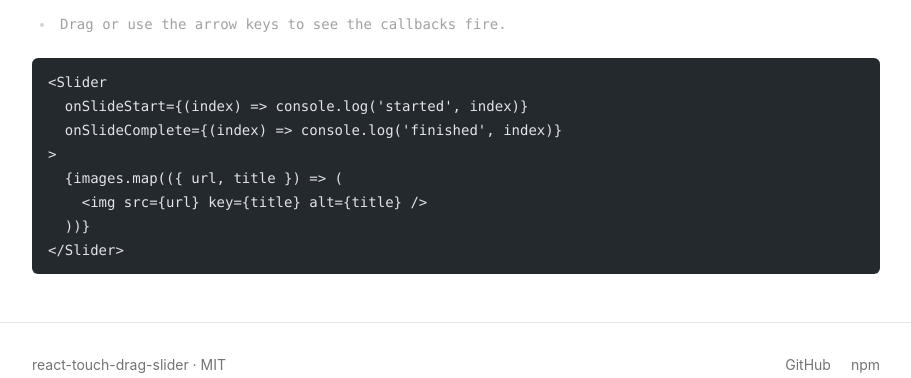
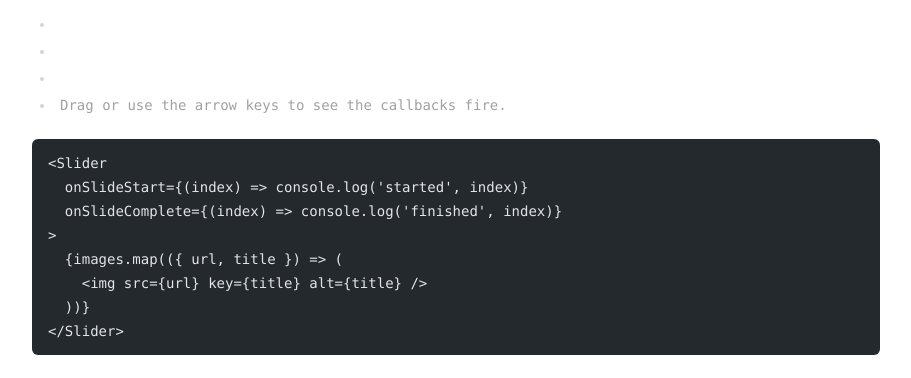
Before and after one commit to bushblade/react-touch-drag-slider, an Astro site in the folder site/: page /examples/callbacks in a window 1280 px wide. Shown: the part 560-938 px from the top of the page, without its empty margins (184-1095 px from the left). Built offline with nearby package versions, Linux system fonts and the light colour scheme; Astro itself is replaced by a stand-in of ours; code samples lack their colours.

Commit message:
refactor(site): cap callbacks example log at 4 fixed rows

```diff
--- a/site/src/components/ExampleCallbacks.tsx
+++ b/site/src/components/ExampleCallbacks.tsx
@@ -1,6 +1,8 @@
 import { useRef, useState } from 'react'
 import Slider from 'react-touch-drag-slider'
 import images from '../images'
+
+const LOG_LENGTH = 4
 
 interface LogEntry {
   event: string
@@ -8,23 +10,27 @@ interface LogEntry {
   id: number
 }
 
+const blankEntry = (id: number): LogEntry => ({ event: '', index: -1, id })
+
 function ExampleCallbacks() {
-  const [log, setLog] = useState<LogEntry[]>([])
+  const [log, setLog] = useState<LogEntry[]>(() =>
+    Array.from({ length: LOG_LENGTH }, (_, i) => blankEntry(i - LOG_LENGTH)),
+  )
   const nextId = useRef(0)
 
-  const handleSlideStart = (index: number) => {
+  const addEntry = (event: string, index: number) => {
     setLog((prev) => [
-      ...prev,
-      { event: 'onSlideStart', index, id: nextId.current++ },
+      ...prev.slice(1),
+      { event, index, id: nextId.current++ },
     ])
   }
 
-  const handleSlideComplete = (index: number) => {
-    setLog((prev) => [
-      ...prev,
-      { event: 'onSlideComplete', index, id: nextId.current++ },
-    ])
-  }
+  const handleSlideStart = (index: number) => addEntry('onSlideStart', index)
+
+  const handleSlideComplete = (index: number) =>
+    addEntry('onSlideComplete', index)
+
+  const isEmpty = log.every((entry) => entry.id < 0)
 
   return (
     <div className="space-y-4">
@@ -41,15 +47,30 @@ function ExampleCallbacks() {
         </Slider>
       </div>
       <ul className="space-y-1 font-mono text-sm">
-        {log.length === 0 ? (
-          <li className="text-neutral-400">Drag or use the arrow keys to see the callbacks fire.</li>
-        ) : (
-          log.slice(-4).map((entry) => (
-            <li key={entry.id} className="text-neutral-700">
-              {entry.event} → slide {entry.index}
+        {log.map((entry, index) => {
+          const isBlank = entry.id < 0
+          const isHint =
+            isBlank && isEmpty && index === LOG_LENGTH - 1
+          return (
+            <li
+              key={entry.id}
+              aria-hidden={isBlank && !isHint}
+              className={
+                isBlank
+                  ? isHint
+                    ? 'text-neutral-400'
+                    : undefined
+                  : 'text-neutral-700'
+              }
+            >
+              {isBlank
+                ? isHint
+                  ? 'Drag or use the arrow keys to see the callbacks fire.'
+                  : ''
+                : `${entry.event} → slide ${entry.index}`}
             </li>
-          ))
-        )}
+          )
+        })}
       </ul>
     </div>
   )
```
